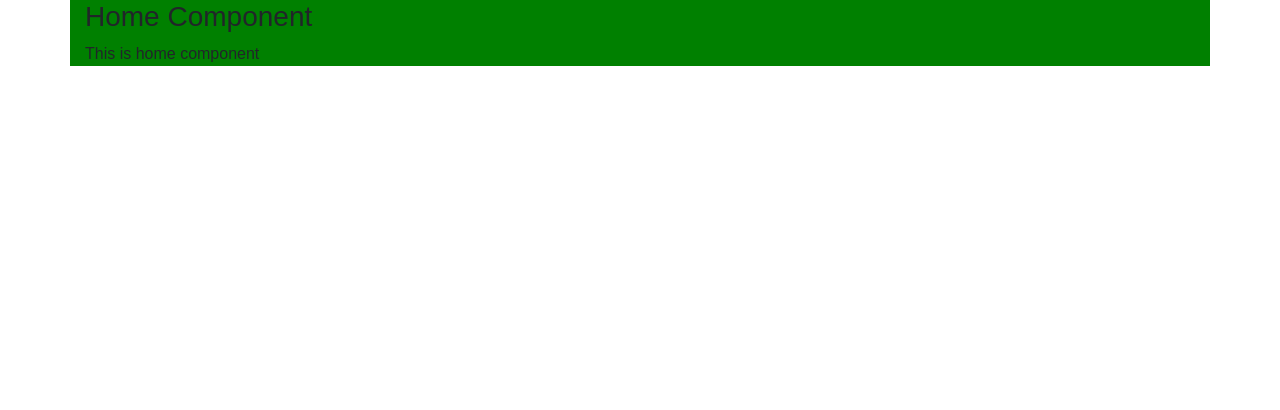
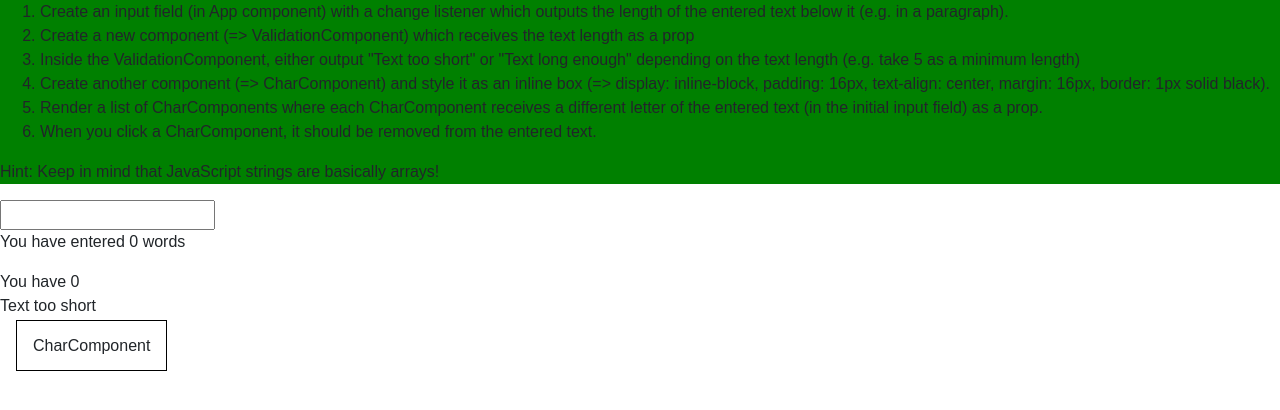
Before and after one commit to DerejeKitaw/reactJs, a React (Create React App) app: page / in a window 1280 px wide. Shown: the top 410 px of the page. Built offline with nearby package versions, Linux system fonts and the light colour scheme; the HTML template or start-up script is replaced by a standard one.

Commit message:
58. Wrap Up exercise

```diff
--- a/src/App.js
+++ b/src/App.js
@@ -1,12 +1,33 @@
 import React, { Component } from 'react';
 import './index.css';
 import Home from './components/Home'
+import ValidationComponent from './components/ValidationComponent'
+import CharComponent from './components/CharComponent'
 class App extends Component {
-
+  state = {
+    user:''
+  }
+  inputChangHandler = (event) => {
+    console.log('inputChangHandler', event.target.name);
+    console.log('inputChangHandler', event.target.value);
+this.setState({[event.target.name]:event.target.value})
+  }
   render() {
     return (
       <div>
         <Home />
+        <input
+          type="text"
+          name="user"
+          value={this.state.user}
+          onChange={(event) => { this.inputChangHandler(event) }}
+
+        />
+        <p>You have entered {this.state.user.length} words</p>
+
+        <ValidationComponent inputLength={this.state.user.length} />
+
+        <CharComponent />
       </div>
     );
   }
--- /dev/null
+++ b/src/components/CharComponent/index.js
@@ -0,0 +1,19 @@
+import React, { Component } from 'react'
+import './style.css';
+
+export default class extends Component {
+  render() {
+    const style = {
+      display: 'inline',
+      padding: '16px',
+      textAlign: 'center',
+      margin: '16px',
+      border: '1px solid black',
+    };
+    return (
+      <div style={style}>
+      CharComponent
+      </div>
+    )
+  }
+}
--- /dev/null
+++ b/src/components/CharComponent/style.css
@@ -0,0 +1,6 @@
+.char_container {
+  display: inline;
+  padding: 16px;
+  text-align: center;
+  margin: 16px;
+  border: 1px solid black; }
--- /dev/null
+++ b/src/components/CharComponent/style.scss
@@ -0,0 +1,7 @@
+.char_container {
+  display: inline;
+  padding: 16px;
+  text-align: center;
+  margin: 16px;
+  border: 1px solid black;
+}
--- a/src/components/Home/index.js
+++ b/src/components/Home/index.js
@@ -2,10 +2,15 @@ import React from 'react';
 import './style.css';
 
 export default() => (
-  <div className="container">
-    <h3>Home Component</h3>
-    <p className="description">
-      This is home component
-    </p>
+  <div className="home_container">
+  <ol>
+  <li>Create an input field (in App component) with a change listener which outputs the length of the entered text below it (e.g. in a paragraph).</li>
+  <li>Create a new component (=> ValidationComponent) which receives the text length as a prop</li>
+  <li>Inside the ValidationComponent, either output "Text too short" or "Text long enough" depending on the text length (e.g. take 5 as a minimum length)</li>
+  <li>Create another component (=> CharComponent) and style it as an inline box (=> display: inline-block, padding: 16px, text-align: center, margin: 16px, border: 1px solid black).</li>
+  <li>Render a list of CharComponents where each CharComponent receives a different letter of the entered text (in the initial input field) as a prop.</li>
+  <li>When you click a CharComponent, it should be removed from the entered text.</li>
+</ol>
+<p>Hint: Keep in mind that JavaScript strings are basically arrays!</p>
   </div>
 );
--- a/src/components/Home/style.css
+++ b/src/components/Home/style.css
@@ -1,2 +1,2 @@
-.container {
+.home_container {
   background: green; }
--- a/src/components/Home/style.scss
+++ b/src/components/Home/style.scss
@@ -1,3 +1,3 @@
-.container{
+.home_container{
   background: green;
 }
--- /dev/null
+++ b/src/components/ValidationComponent/index.js
@@ -0,0 +1,19 @@
+import React, { Component } from 'react';
+
+export default class extends Component {
+  render() {
+    const len = this.props.inputLength;
+    let lable = '';
+    if (this.props.inputLength < 5) {
+      lable = <p>Text too short</p>;
+    } else {
+      lable = <p>Text long enough</p>;
+    }
+    return (
+      <div>
+        You have {this.props.inputLength}
+        {lable}
+      </div>
+    );
+  }
+}
```
